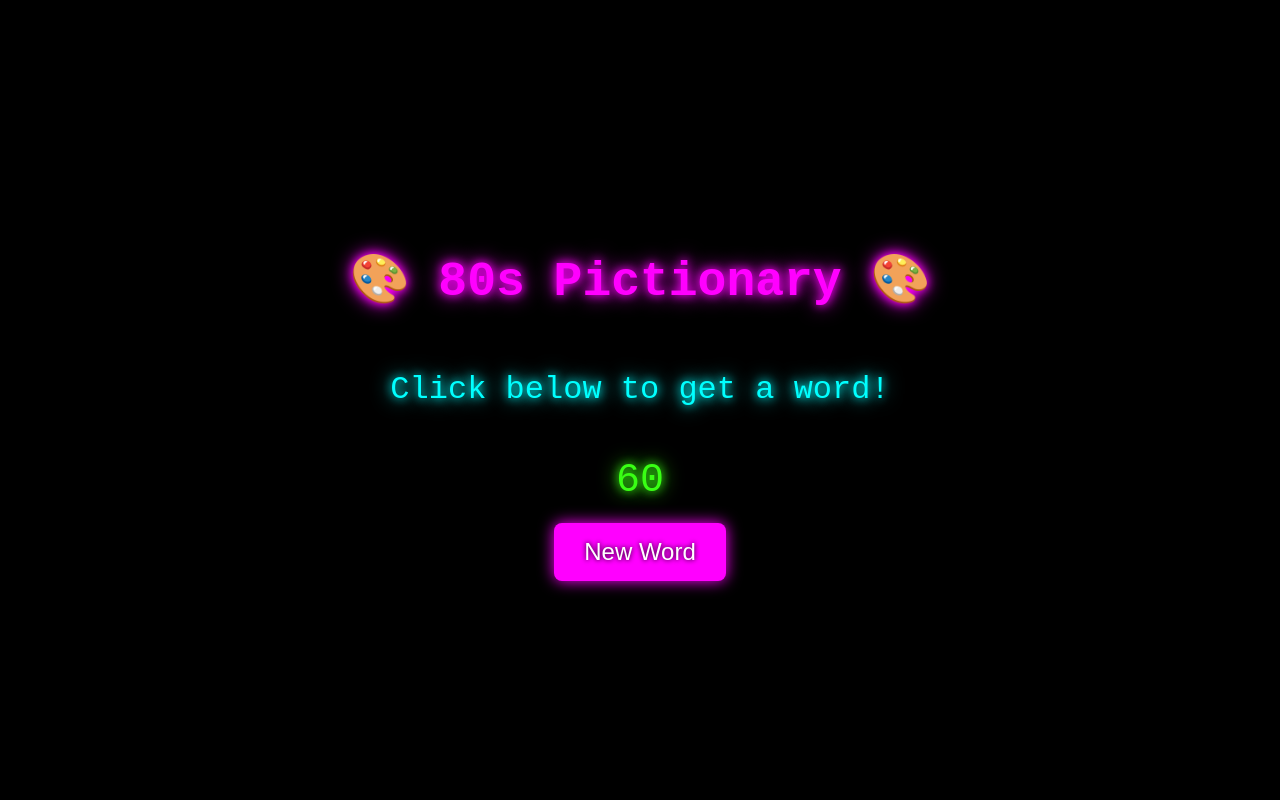
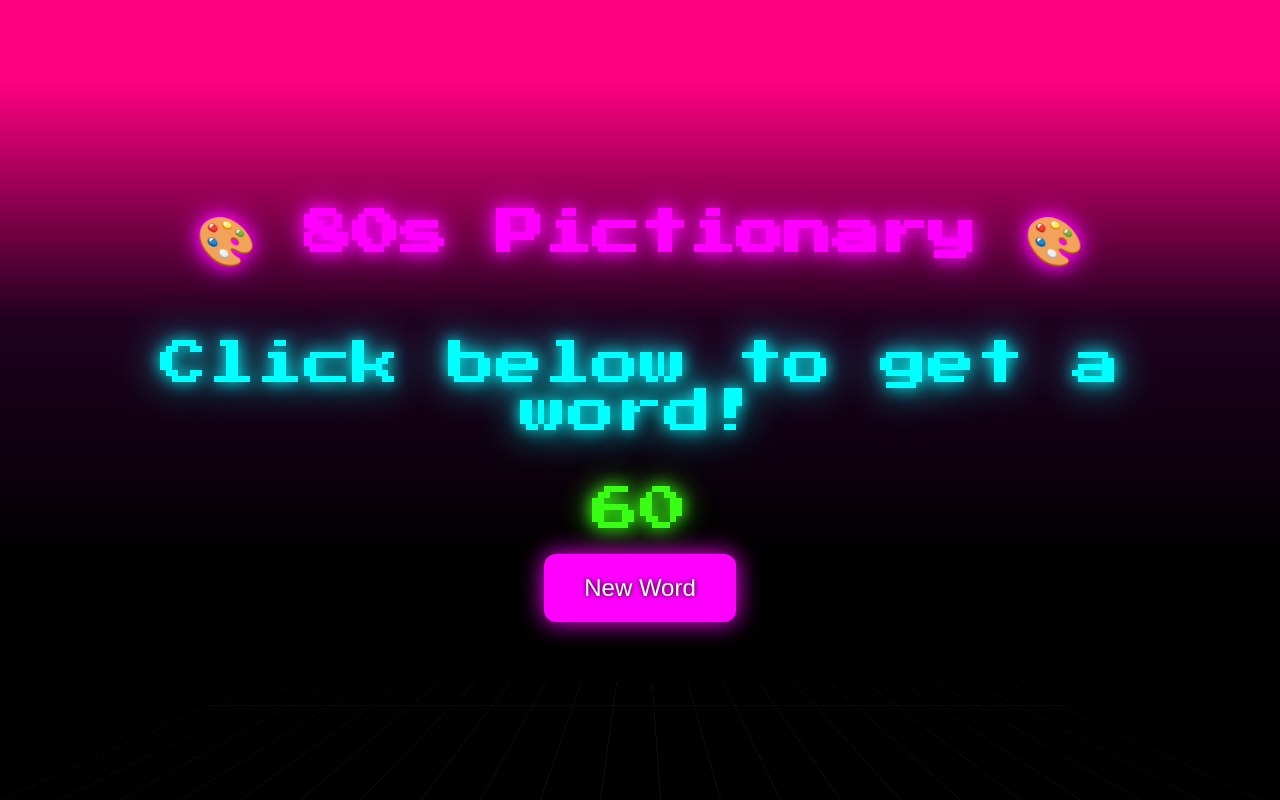
Before and after one commit to 80snightin/Pictionary.html, a plain HTML site: page index.html in a window 1280 px wide. Drawn offline with Linux system fonts and the light colour scheme.

Commit message:
Update index.html

```diff
--- a/index.html
+++ b/index.html
@@ -4,50 +4,82 @@
   <meta charset="UTF-8">
   <title>80s Pictionary Game</title>
   <style>
+    @import url('https://fonts.googleapis.com/css2?family=Press+Start+2P&display=swap');
+
     body {
-      background: black;
+      margin: 0;
+      height: 100vh;
+      font-family: 'Press Start 2P', monospace;
       color: #39ff14;
-      font-family: 'Courier New', monospace;
       display: flex;
       flex-direction: column;
       align-items: center;
       justify-content: center;
-      height: 100vh;
-      margin: 0;
+      text-align: center;
+      background: linear-gradient(to top, #000000 30%, #200020 60%, #ff0080 90%);
+      background-size: cover;
+      overflow: hidden;
+      position: relative;
     }
+
+    /* Neon grid effect */
+    body::before {
+      content: "";
+      position: absolute;
+      bottom: 0;
+      width: 100%;
+      height: 50%;
+      background-image:
+        linear-gradient(to right, rgba(255,255,255,0.2) 1px, transparent 1px),
+        linear-gradient(to top, rgba(255,255,255,0.2) 1px, transparent 1px);
+      background-size: 60px 60px;
+      transform: perspective(500px) rotateX(60deg);
+      transform-origin: bottom;
+      opacity: 0.3;
+    }
+
     h1 {
       font-size: 3em;
       color: #ff00ff;
-      text-shadow: 0 0 10px #ff00ff, 0 0 20px #ff00ff;
+      text-shadow: 0 0 15px #ff00ff, 0 0 30px #ff00ff;
+      margin-bottom: 40px;
+      z-index: 2;
     }
+
     #word {
       margin: 30px;
-      font-size: 2em;
+      font-size: 3em;
       color: cyan;
-      text-shadow: 0 0 10px cyan, 0 0 20px cyan;
+      text-shadow: 0 0 15px cyan, 0 0 40px cyan;
+      z-index: 2;
     }
+
     #timer {
-      font-size: 2.5em;
+      font-size: 3em;
       margin: 20px;
       color: #39ff14;
-      text-shadow: 0 0 10px #39ff14, 0 0 20px #39ff14;
+      text-shadow: 0 0 15px #39ff14, 0 0 30px #39ff14;
+      z-index: 2;
     }
+
     button {
       background: #ff00ff;
       border: none;
       color: white;
-      padding: 15px 30px;
+      padding: 20px 40px;
       font-size: 1.5em;
       cursor: pointer;
-      border-radius: 8px;
+      border-radius: 12px;
       text-shadow: 0 0 5px black;
-      box-shadow: 0 0 15px #ff00ff;
-      transition: transform 0.2s;
+      box-shadow: 0 0 25px #ff00ff;
+      transition: transform 0.2s, background 0.2s;
+      z-index: 2;
     }
+
     button:hover {
-      transform: scale(1.1);
+      transform: scale(1.15);
       background: #39ff14;
-      box-shadow: 0 0 20px #39ff14;
+      box-shadow: 0 0 25px #39ff14;
     }
   </style>
 </head>
@@ -85,7 +117,7 @@
       let timeLeft = seconds;
       const timerDisplay = document.getElementById('timer');
       timerDisplay.style.color = "#39ff14";
-      timerDisplay.style.textShadow = "0 0 10px #39ff14, 0 0 20px #39ff14";
+      timerDisplay.style.textShadow = "0 0 15px #39ff14, 0 0 30px #39ff14";
 
       timerDisplay.textContent = timeLeft;
       countdown = setInterval(() => {
@@ -94,7 +126,8 @@
           clearInterval(countdown);
           timerDisplay.textContent = "TIME’S UP!";
           timerDisplay.style.color = "red";
-          timerDisplay.style.textShadow = "0 0 15px red, 0 0 30px red";
+          timerDisplay.style.textShadow = "0 0 20px red, 0 0 40px red";
+          document.body.style.background = "radial-gradient(circle, #ff0000, #000000)";
         } else {
           timerDisplay.textContent = timeLeft;
         }
```
